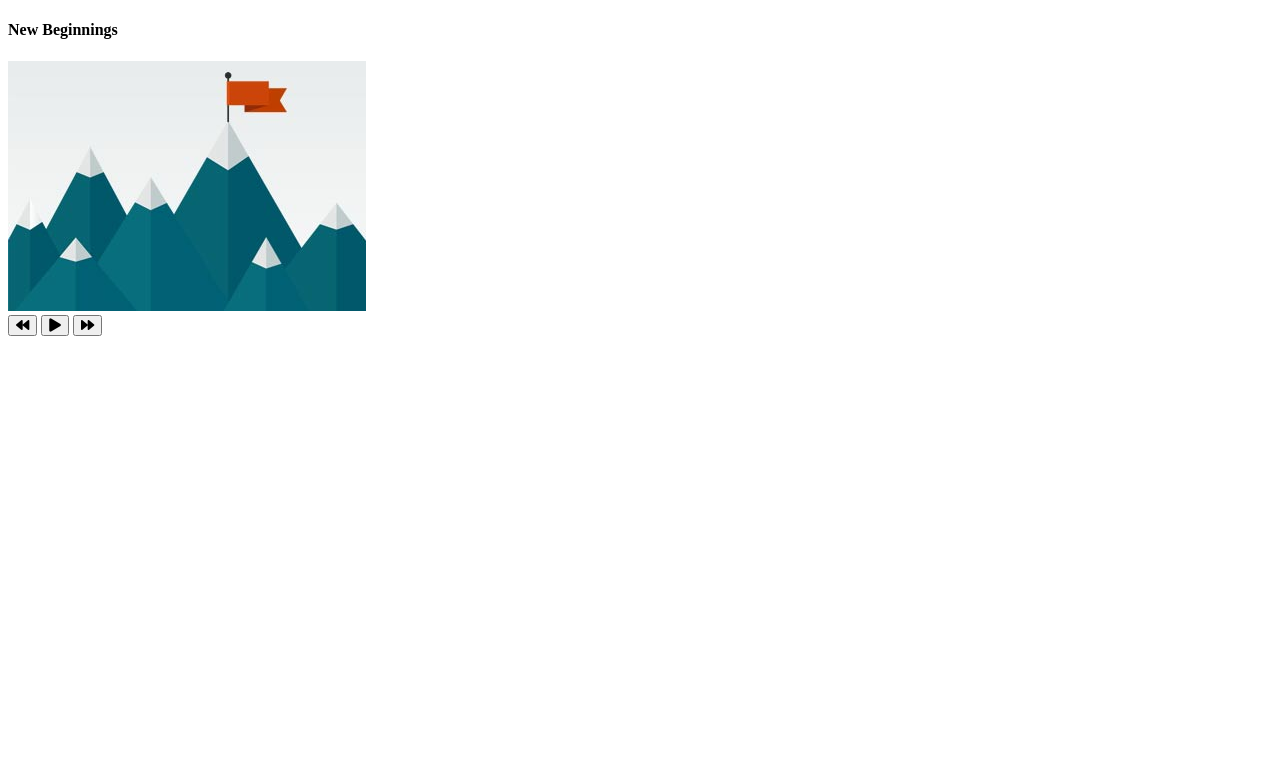
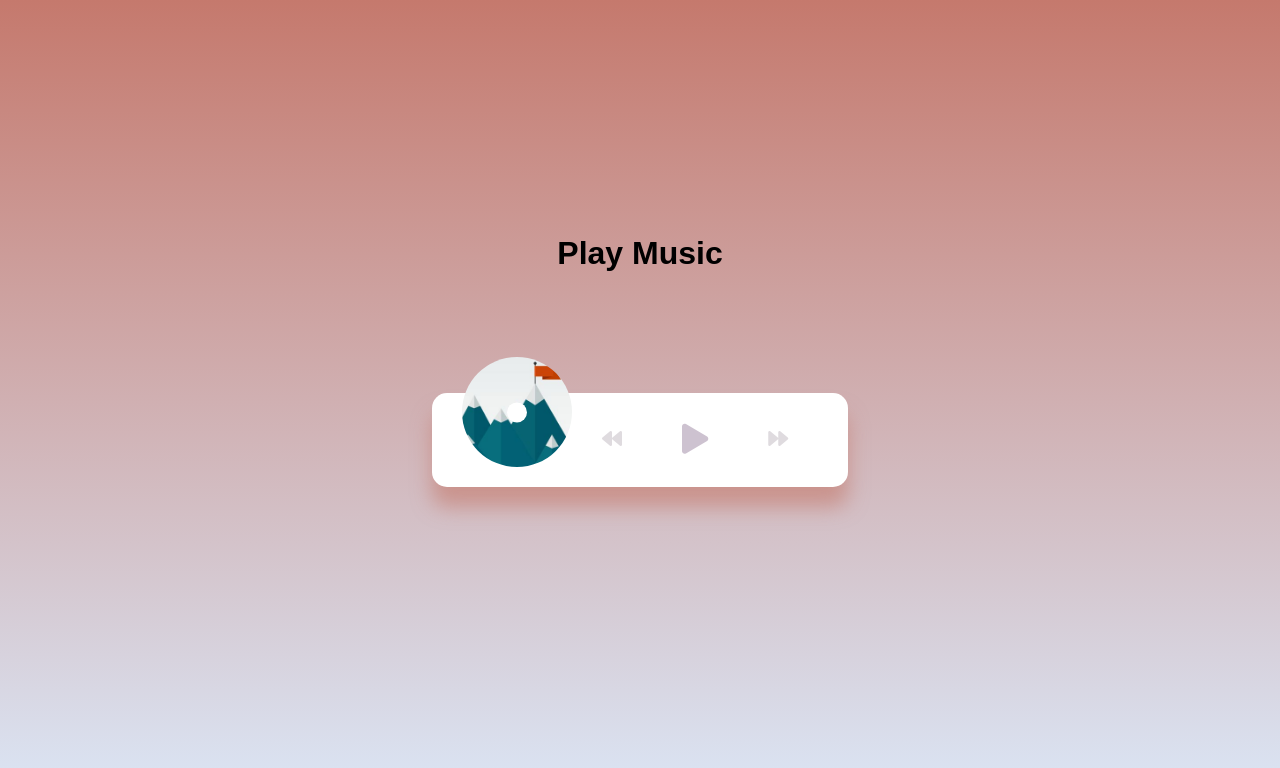
Before and after one commit to SSavani/vanillaJS-projects, a plain HTML site: page music-player/index.html in a window 1280 px wide. Drawn offline with Linux system fonts and the light colour scheme; a web font is replaced by a local one.

Commit message:
Add styles

```diff
--- a/music-player/index.html
+++ b/music-player/index.html
@@ -11,6 +11,7 @@
 </head>
 
 <body>
+   <h1>Play Music</h1>
    <div class="music-container">
       <div class="music-info">
          <h4 id="title">New Beginnings</h4>
--- a/music-player/style.css
+++ b/music-player/style.css
@@ -0,0 +1,145 @@
+@import url("http://fonts.cdnfonts.com/css/gotham");
+
+* {
+   box-sizing: border-box;
+}
+
+body {
+   height: 100vh;
+   margin: 0;
+   font-family: "Gotham", sans-serif;
+   background-image: linear-gradient(to top, #dbe6f6, #c5796d);
+   display: flex;
+   flex-direction: column;
+   justify-content: center;
+   align-items: center;
+}
+
+.music-container {
+   background-color: #fff;
+   border-radius: 15px;
+   box-shadow: 0 20px 20px #c5796d99;
+   display: flex;
+   padding: 20px 30px;
+   position: relative;
+   margin: 100px 0;
+   z-index: 10;
+}
+
+.img-container {
+   width: 110px;
+   position: relative;
+}
+
+.img-container::after {
+   content: "";
+   background-color: #fff;
+   height: 20px;
+   width: 20px;
+   position: absolute;
+   left: 50%;
+   bottom: 50%;
+   transform: translate(-50%, -88%);
+   border-radius: 50%;
+}
+
+.img-container img {
+   width: inherit;
+   height: 110px;
+   border-radius: 50%;
+   position: absolute;
+   object-fit: cover;
+   left: 0;
+   bottom: 0;
+
+   /** animation  */
+   animation: rotate 3s linear infinite;
+   animation-play-state: paused;
+}
+
+.music-container.play .img-container img {
+   animation-play-state: running;
+}
+
+@keyframes rotate {
+   from {
+      transform: rotate(0deg);
+   }
+   to {
+      transform: rotate(360deg);
+   }
+}
+
+.navigation {
+   display: flex;
+   align-items: center;
+   justify-content: center;
+   z-index: 1;
+}
+
+.action-btn {
+   background-color: #fff;
+   border: none;
+   outline: none;
+   color: #dfdbdf;
+   padding: 10px;
+   margin: 0 20px;
+   font-size: 20px;
+   cursor: pointer;
+}
+
+.action-btn-big {
+   color: #cdc2d0;
+   font-size: 30px;
+}
+
+.music-info {
+   background-color: rgba(255, 255, 255, 0.5);
+   border-radius: 15px 15px 0 0;
+   position: absolute;
+   top: 0;
+   left: 20px;
+   width: calc(100% - 40px);
+   padding: 10px 10px 10px 150px;
+   opacity: 0;
+   transform: translateY(0%);
+   transition: transform 0.3s ease-in, opacity 0.3 ease-in ;
+}
+ .music-info h4{
+    margin: 0;
+ }
+
+.music-container.play .music-info {
+   opacity: 1;
+   transform: translateY(-100%);
+}
+
+.progress-container{
+   background: #fff;
+   border-radius: 5px;
+   cursor: pointer;
+   margin: 10px 0;
+   height: 4px;
+   width: 100%;
+}
+
+.progress{
+   background-color: #c06b80;
+   border-radius: 5px;
+   height: 100%;
+   width: 0%;
+   transition: width 0.1s linear;
+}
+
+
+/** Other Bg-img options  */
+/*(blue->white) background-image: linear-gradient(to top, #f0f2f0, #000c40); */
+/*(jaipur) background-image: linear-gradient(to top, #dbe6f6, #c5796d);    */
+/*(disco) background-image: linear-gradient(to top, #4ecdc4, #556270);    */
+/*(jupiter) background-image: linear-gradient(to top, #ffd89b, #19547b);   */
+/*(deep space) background-image: linear-gradient(to bottom, #000000, #434343);    */
+/*(almost) background-image: linear-gradient(to top, #ddd6f3, #faaca8);    */
+/*(moonrise) background-image: linear-gradient(to top, #dae2f8, #d6a4a4);    */
+/*(sky) background-image: linear-gradient(to bottom, #076585, #fff);    */
+/*(bkhearts) background-image: linear-gradient(to bottom, #d9a7c7, #fffcdc);    */
+/*(moonlit) background-image: linear-gradient(to bottom, #0f2027, #203a43, #2c5364);     */
```
